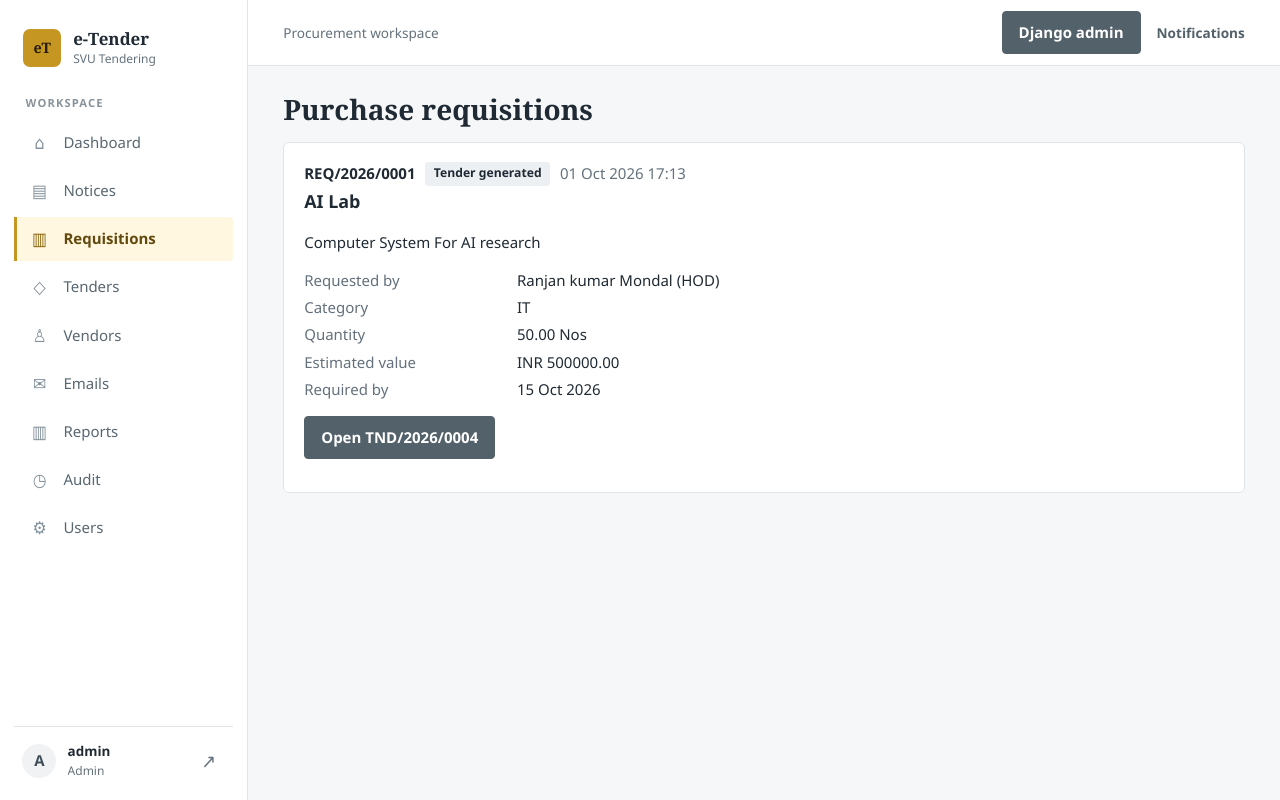
After one commit to Apurba0125/e-tender, a Django app: page /requisitions/ in a window 1280 px wide. The commit adds this page. Run offline with Django 5.2, Linux system fonts and the light colour scheme; a user stored in the database is signed in; data comes from the database, SQL or seed files in the repository; both versions use the stored data as it was after the commit.

Commit message:
Add HOD requisition workflow and fix login CSRF

```diff
--- a/accounts/models.py
+++ b/accounts/models.py
@@ -6,6 +6,7 @@ class User(AbstractUser):
     class Role(models.TextChoices):
         ADMIN = 'ADMIN', 'Admin'
         PO = 'PO', 'Purchase Officer'
+        HOD = 'HOD', 'Head of Department'
         TC = 'TC', 'Technical Committee'
         FC = 'FC', 'Finance Committee'
         CFO = 'CFO', 'CFO'
@@ -18,7 +19,7 @@ class User(AbstractUser):
     failed_attempts = models.PositiveIntegerField(default=0)
     locked_until = models.DateTimeField(null=True, blank=True)
 
-    INTERNAL_ROLES = ('ADMIN', 'PO', 'TC', 'FC', 'CFO')
+    INTERNAL_ROLES = ('ADMIN', 'PO', 'HOD', 'TC', 'FC', 'CFO')
 
     @property
     def is_vendor(self):
--- a/accounts/views.py
+++ b/accounts/views.py
@@ -9,6 +9,7 @@ from django.core.exceptions import PermissionDenied
 from django.db.models import Q
 from django.shortcuts import get_object_or_404, redirect, render
 from django.utils import timezone
+from django.views.decorators.cache import never_cache
 
 from tenders.decorators import role_required
 from tenders.services import audit, deliver_email, notify, users_with_role
@@ -16,6 +17,7 @@ from .forms import AdminUserCreateForm, VendorDocForm, VendorProfileForm, Vendor
 from .models import User, Vendor
 
 
+@never_cache
 def _login(request, portal):
     if request.method == 'POST':
         ident = request.POST.get('username', '').strip()
--- a/templates/base.html
+++ b/templates/base.html
@@ -18,6 +18,7 @@
 		<nav class="side-nav" aria-label="Main navigation">
 			<a class="side-link{% if request.resolver_match.url_name == 'dashboard' %} active{% endif %}" href="{% url 'dashboard' %}"><span class="nav-icon" aria-hidden="true">⌂</span>Dashboard</a>
 			<a class="side-link{% if request.resolver_match.url_name == 'notice_list' %} active{% endif %}" href="{% url 'notice_list' %}"><span class="nav-icon" aria-hidden="true">▤</span>Notices</a>
+			{% if user.role == 'HOD' or user.role == 'PO' or user.role == 'ADMIN' %}<a class="side-link{% if request.resolver_match.url_name == 'requisition_list' or request.resolver_match.url_name == 'requisition_create' %} active{% endif %}" href="{% url 'requisition_list' %}"><span class="nav-icon" aria-hidden="true">▥</span>Requisitions</a>{% endif %}
 			<a class="side-link{% if request.resolver_match.url_name == 'tender_list' or request.resolver_match.url_name == 'tender_detail' %} active{% endif %}" href="{% url 'tender_list' %}"><span class="nav-icon" aria-hidden="true">◇</span>Tenders</a>
 			{% if user.role == 'VENDOR' %}
 			<a class="side-link{% if request.resolver_match.url_name == 'my_bids' %} active{% endif %}" href="{% url 'my_bids' %}"><span class="nav-icon" aria-hidden="true">◈</span>My bids</a>
--- a/templates/tenders/dashboard.html
+++ b/templates/tenders/dashboard.html
@@ -6,9 +6,12 @@
 <div class="card"><h2>My bids</h2>{% for b in my_bids %}<p><a href="{% url 'tender_detail' b.tender.pk %}">{{ b.tender.tender_no }}</a> <span class="badge">{{ b.get_status_display }}</span></p>{% empty %}<p class="mut">None</p>{% endfor %}</div>
 <div class="card"><h2>Awarded to me</h2>{% for t in awarded %}<p><a href="{% url 'tender_detail' t.pk %}">{{ t.tender_no }}</a></p>{% empty %}<p class="mut">None</p>{% endfor %}</div></div>
 <div class="card"><h2>Latest notices</h2>{% for n in notices %}<p>{{ n.notice_no }} – {{ n.title }}</p>{% empty %}<p class="mut">None</p>{% endfor %}</div>
+{% elif user.role == 'HOD' %}
+<p><a class="btn" href="{% url 'requisition_create' %}">+ New purchase requisition</a></p>
+<div class="card"><h2>My requisitions</h2>{% for r in requisitions %}<p><a href="{% url 'requisition_list' %}">{{ r.request_no }} – {{ r.title }}</a> <span class="badge">{{ r.get_status_display }}</span></p>{% empty %}<p class="mut">No requisitions yet.</p>{% endfor %}</div>
 {% elif user.role == 'PO' or user.role == 'ADMIN' %}
 {% if pending_vendors %}<div class="card"><a href="{% url 'vendor_list' %}?status=PENDING">{{ pending_vendors }} vendor registration(s) awaiting approval →</a></div>{% endif %}
-{% if user.role == 'PO' %}<p class="row"><a class="btn" href="{% url 'notice_create' %}">+ Notice</a><a class="btn" href="{% url 'tender_create' %}">+ Tender</a></p>{% endif %}
+{% if user.role == 'PO' %}<p class="row"><a class="btn" href="{% url 'requisition_list' %}">Requisitions{% if pending_requisitions %} ({{ pending_requisitions|length }}){% endif %}</a><a class="btn" href="{% url 'notice_create' %}">+ Notice</a><a class="btn" href="{% url 'tender_create' %}">+ Tender</a></p>{% endif %}
 <div class="grid"><div class="card"><h2>Tenders by status</h2>{% for s in status_counts %}<p>{{ s.status }} <b>{{ s.n }}</b></p>{% empty %}<p class="mut">No tenders</p>{% endfor %}</div>
 <div class="card"><h2>Upcoming deadlines</h2>{% for t in deadlines %}<p><a href="{% url 'tender_detail' t.pk %}">{{ t.tender_no }}</a> – {{ t.bid_end_at|date:"d M H:i" }}</p>{% empty %}<p class="mut">None</p>{% endfor %}</div>
 <div class="card"><h2>Pending PO actions</h2>{% for t in pending %}<p><a href="{% url 'tender_detail' t.pk %}">{{ t.tender_no }}</a> <span class="badge warn">{{ t.get_status_display }}</span></p>{% empty %}<p class="mut">Nothing pending</p>{% endfor %}</div></div>
--- /dev/null
+++ b/templates/tenders/requisition_list.html
@@ -0,0 +1,11 @@
+{% extends 'base.html' %}{% block content %}
+<div class="row" style="justify-content:space-between"><h1>Purchase requisitions</h1>{% if user.role == 'HOD' %}<a class="btn" href="{% url 'requisition_create' %}">+ New requisition</a>{% endif %}</div>
+{% for r in requisitions %}<section class="card">
+<div class="row"><b>{{ r.request_no }}</b><span class="badge{% if r.status == 'REJECTED' %} bad{% elif r.status == 'APPROVED' %} ok{% endif %}">{{ r.get_status_display }}</span><span class="mut">{{ r.created_at|date:"d M Y H:i" }}</span></div>
+<h2>{{ r.title }}</h2><p>{{ r.description|linebreaksbr }}</p>
+<dl class="kv"><dt>Requested by</dt><dd>{{ r.requested_by }}</dd><dt>Category</dt><dd>{{ r.category }}</dd><dt>Quantity</dt><dd>{{ r.quantity }} {{ r.unit }}</dd><dt>Estimated value</dt><dd>{{ r.currency }} {{ r.estimated_value }}</dd><dt>Required by</dt><dd>{{ r.required_by|date:"d M Y"|default:"-" }}</dd></dl>
+{% if r.reason %}<p class="mut"><b>Decision note:</b> {{ r.reason }}</p>{% endif %}
+{% if r.tender %}<p><a class="btn sec" href="{% url 'tender_detail' r.tender.pk %}">Open {{ r.tender.tender_no }}</a></p>{% endif %}
+{% if user.role == 'PO' and r.status == 'SUBMITTED' %}<form method="post" action="{% url 'requisition_action' r.pk %}" class="row">{% csrf_token %}<button name="action" value="approve" class="ok btn">Approve request</button><input name="reason" placeholder="Rejection reason"><button name="action" value="reject" class="bad btn">Reject</button></form>{% endif %}
+{% if user.role == 'PO' and r.status == 'APPROVED' %}<form method="post" action="{% url 'requisition_action' r.pk %}">{% csrf_token %}<button name="action" value="generate" class="btn">Generate notice and tender</button></form>{% endif %}
+</section>{% empty %}<p class="mut">No requisitions.</p>{% endfor %}{% endblock %}
--- a/tenders/admin.py
+++ b/tenders/admin.py
@@ -1,7 +1,7 @@
 from django.contrib import admin
 from . import models as m
 
-admin.site.register([m.Notice, m.Tender, m.TenderInvite, m.TenderDocument, m.Corrigendum, m.Bid, m.Approval,
+admin.site.register([m.Notice, m.Requisition, m.Tender, m.TenderInvite, m.TenderDocument, m.Corrigendum, m.Bid, m.Approval,
                      m.TechnicalEvaluation, m.ComparativeStatement, m.StatementItem, m.Award, m.EmailLog, m.Notification])
 
 
--- a/tenders/forms.py
+++ b/tenders/forms.py
@@ -2,7 +2,7 @@ from django import forms
 from django.utils import timezone
 
 from accounts.models import Vendor
-from .models import Approval, Notice, Tender
+from .models import Approval, Notice, Requisition, Tender
 from .validators import validate_upload
 
 DT = dict(attrs={'type': 'datetime-local'}, format='%Y-%m-%dT%H:%M')
@@ -14,6 +14,17 @@ class NoticeForm(forms.ModelForm):
         model = Notice
         fields = ['title', 'description', 'attachment']
         widgets = {'description': forms.Textarea(attrs={'rows': 5})}
+
+
+class RequisitionForm(forms.ModelForm):
+    class Meta:
+        model = Requisition
+        fields = ['title', 'category', 'description', 'quantity', 'unit', 'estimated_value', 'currency', 'required_by', 'terms']
+        widgets = {
+            'description': forms.Textarea(attrs={'rows': 4}),
+            'terms': forms.Textarea(attrs={'rows': 3}),
+            'required_by': forms.DateInput(attrs={'type': 'date'}),
+        }
 
 
 class TenderForm(forms.ModelForm):
@@ -34,7 +45,10 @@ class TenderForm(forms.ModelForm):
 
     def __init__(self, *a, **kw):
         super().__init__(*a, **kw)
-        self.fields['notice'].queryset = Notice.objects.filter(status='PUBLISHED')
+        notice_qs = Notice.objects.filter(status='PUBLISHED')
+        if self.instance.pk and self.instance.notice_id:
+            notice_qs = Notice.objects.filter(pk=self.instance.notice_id) | notice_qs
+        self.fields['notice'].queryset = notice_qs.distinct()
         if self.instance.pk:
             self.fields['invited'].initial = Vendor.objects.filter(invites__tender=self.instance)
 
--- a/tenders/management/commands/seed_demo.py
+++ b/tenders/management/commands/seed_demo.py
@@ -21,7 +21,7 @@ class Command(BaseCommand):
         if created:
             admin.set_password(pw)
             admin.save()
-        for role, name in (('PO', 'po'), ('TC', 'tc1'), ('TC', 'tc2'), ('FC', 'fc1'), ('FC', 'fc2'), ('CFO', 'cfo')):
+        for role, name in (('PO', 'po'), ('HOD', 'hod'), ('TC', 'tc1'), ('TC', 'tc2'), ('FC', 'fc1'), ('FC', 'fc2'), ('CFO', 'cfo')):
             u, c = User.objects.get_or_create(username=name, defaults=dict(
                 email=f'{name}@example.com', role=role, first_name=name.upper(), email_verified=True))
             if c:
--- a/tenders/urls.py
+++ b/tenders/urls.py
@@ -6,6 +6,9 @@ urlpatterns = [
     path('notices/', v.notice_list, name='notice_list'),
     path('notices/new/', v.notice_create, name='notice_create'),
     path('notices/<int:pk>/action/', v.notice_action, name='notice_action'),
+    path('requisitions/', v.requisition_list, name='requisition_list'),
+    path('requisitions/new/', v.requisition_create, name='requisition_create'),
+    path('requisitions/<int:pk>/action/', v.requisition_action, name='requisition_action'),
     path('tenders/', v.tender_list, name='tender_list'),
     path('tenders/new/', v.tender_create, name='tender_create'),
     path('tenders/<int:pk>/', v.tender_detail, name='tender_detail'),
--- a/tenders/views.py
+++ b/tenders/views.py
@@ -12,9 +12,10 @@ from django.views.decorators.http import require_POST
 from accounts.models import User, Vendor
 from . import services as svc
 from .decorators import role_required
-from .forms import (BidForm, DecisionForm, EvaluationForm, ExtendForm, ForwardForm, NoticeForm, TenderDocsForm, TenderForm)
+from .forms import (BidForm, DecisionForm, EvaluationForm, ExtendForm, ForwardForm, NoticeForm, RequisitionForm,
+                    TenderDocsForm, TenderForm)
 from .models import (Approval, AuditLog, Bid, BidVersion, ComparativeStatement, EmailLog, Notice, Notification, Stage,
-                     StageDocument, StageForward, Tender, TenderDocument, TenderInvite)
+                     Requisition, StageDocument, StageForward, Tender, TenderDocument, TenderInvite)
 from .services import WorkflowError
 
 S = Tender.Status
@@ -30,6 +31,8 @@ def tenders_for(user):
         if not v or v.status != Vendor.Status.APPROVED:       # blacklisted / suspended see nothing (VEN-04)
             return qs.none()
         return qs.exclude(status__in=[S.DRAFT]).filter(Q(visibility='OPEN') | Q(invites__vendor=v)).distinct()
+    if user.role == 'HOD':
+        return qs.exclude(status=S.DRAFT)
     stage = {'TC': Stage.TECHNICAL, 'FC': Stage.FINANCE, 'CFO': Stage.CFO}[user.role]
     return qs.filter(forwards__stage=stage).distinct()
 
@@ -45,7 +48,7 @@ def fail(request, exc):
 
 
 # ------------------------------ dashboard ------------------------------
-@role_required('ADMIN', 'PO', 'TC', 'FC', 'CFO', 'VENDOR')
+@role_required('ADMIN', 'PO', 'HOD', 'TC', 'FC', 'CFO', 'VENDOR')
 def dashboard(request):
     u = request.user
     for t in Tender.objects.filter(status__in=[S.PUBLISHED, S.BIDDING_OPEN]):
@@ -60,12 +63,15 @@ def dashboard(request):
                    my_bids=v.bids.select_related('tender'),
                    awarded=qs.filter(award__vendor=v),
                    notices=Notice.objects.filter(status='PUBLISHED')[:5], vendor=v)
+    elif u.role == 'HOD':
+        ctx['requisitions'] = Requisition.objects.filter(requested_by=u)
     elif u.role in ('PO', 'ADMIN'):
         ctx.update(status_counts=Tender.objects.values('status').annotate(n=Count('id')).order_by('status'),
                    deadlines=Tender.objects.filter(status__in=[S.PUBLISHED, S.BIDDING_OPEN]).order_by('bid_end_at')[:8],
                    pending=Tender.objects.filter(status__in=[S.BIDDING_CLOSED, S.OPENED, S.TECHNICAL_APPROVED, S.QUOTATION_VALIDATION,
                                                              S.APPROVED, S.REJECTED, S.SENT_BACK]),
                    pending_vendors=Vendor.objects.filter(status='PENDING').count())
+        ctx['pending_requisitions'] = Requisition.objects.filter(status='SUBMITTED')
     else:
         stage = {'TC': Stage.TECHNICAL, 'FC': Stage.FINANCE, 'CFO': Stage.CFO}[u.role]
         waiting = Tender.objects.filter(status=svc.STATUS_FOR_STAGE[stage])
@@ -75,10 +81,69 @@ def dashboard(request):
 
 
 # ------------------------------ notices ------------------------------
-@role_required('PO', 'ADMIN', 'VENDOR', 'TC', 'FC', 'CFO')
+@role_required('PO', 'ADMIN', 'HOD', 'VENDOR', 'TC', 'FC', 'CFO')
 def notice_list(request):
     qs = Notice.objects.all() if request.user.role in ('PO', 'ADMIN') else Notice.objects.filter(status='PUBLISHED')
     return render(request, 'tenders/notice_list.html', {'notices': qs})
+
+
+# ------------------------------ requisitions ------------------------------
+@role_required('HOD', 'PO', 'ADMIN')
+def requisition_list(request):
+    qs = Requisition.objects.select_related('requested_by', 'reviewed_by', 'tender')
+    if request.user.role == 'HOD':
+        qs = qs.filter(requested_by=request.user)
+    return render(request, 'tenders/requisition_list.html', {'requisitions': qs})
+
+
+@role_required('HOD')
+def requisition_create(request):
+    form = RequisitionForm(request.POST or None)
+    if request.method == 'POST' and form.is_valid():
+        req = form.save(commit=False)
+        req.requested_by = request.user
+        req.save()
+        svc.audit(request.user, 'REQUISITION_SUBMITTED', req, request=request)
+        svc.notify(svc.users_with_role('PO'), 'REQUISITION', f'{req.request_no} needs procurement review.',
+                   '/requisitions/', email_subject=f'New requisition – {req.request_no}')
+        messages.success(request, f'{req.request_no} submitted to the Purchase Officer.')
+        return redirect('requisition_list')
+    return render(request, 'tenders/form.html', {'form': form, 'title': 'New purchase requisition'})
+
+
+@role_required('PO')
+@require_POST
+def requisition_action(request, pk):
+    req = get_object_or_404(Requisition, pk=pk)
+    action = request.POST.get('action')
+    if action == 'approve' and req.status == Requisition.Status.SUBMITTED:
+        req.status, req.reviewed_by, req.reviewed_at = Requisition.Status.APPROVED, request.user, timezone.now()
+        req.reason = ''
+        req.save(update_fields=['status', 'reviewed_by', 'reviewed_at', 'reason'])
+        svc.audit(request.user, 'REQUISITION_APPROVED', req, request=request)
+        svc.notify([req.requested_by], 'REQUISITION', f'{req.request_no} was approved for tender preparation.',
+                   '/requisitions/')
+        messages.success(request, f'{req.request_no} approved. It can now generate a tender.')
+    elif action == 'reject' and req.status == Requisition.Status.SUBMITTED:
+        reason = request.POST.get('reason', '').strip()
+        if not reason:
+            messages.error(request, 'A reason is required when rejecting a requisition.')
+        else:
+            req.status, req.reason, req.reviewed_by, req.reviewed_at = Requisition.Status.REJECTED, reason, request.user, timezone.now()
+            req.save(update_fields=['status', 'reason', 'reviewed_by', 'reviewed_at'])
+            svc.audit(request.user, 'REQUISITION_REJECTED', req, new=reason, request=request)
+            svc.notify([req.requested_by], 'REQUISITION', f'{req.request_no} was rejected: {reason}', '/requisitions/')
+            messages.success(request, f'{req.request_no} rejected.')
+    elif action == 'generate':
+        try:
+            tender = svc.generate_tender_from_requisition(req, request.user, request)
+            messages.success(request, f'{tender.tender_no} generated as a draft. Publish its notice, then the tender.')
+            return redirect('tender_edit', pk=tender.pk)
+        except svc.WorkflowError as exc:
+            fail(request, exc)
+    else:
+        messages.error(request, 'That requisition action is no longer available.')
+    return redirect('requisition_list')
 
 
 @role_required('PO')
@@ -112,7 +177,7 @@ def notice_action(request, pk):
 
 
 # ------------------------------ tenders ------------------------------
-@role_required('ADMIN', 'PO', 'TC', 'FC', 'CFO', 'VENDOR')
+@role_required('ADMIN', 'PO', 'HOD', 'TC', 'FC', 'CFO', 'VENDOR')
 def tender_list(request):
     qs = tenders_for(request.user)
     for t in qs.filter(status__in=[S.PUBLISHED, S.BIDDING_OPEN]):
@@ -195,7 +260,7 @@ def tender_edit(request, pk):
     return render(request, 'tenders/tender_form.html', {'form': form, 'dform': dform, 'title': f'Edit {t.tender_no}'})
 
 
-@role_required('ADMIN', 'PO', 'TC', 'FC', 'CFO', 'VENDOR')
+@role_required('ADMIN', 'PO', 'HOD', 'TC', 'FC', 'CFO', 'VENDOR')
 def tender_detail(request, pk):
     t = get_tender(request, pk)
     u = request.user
@@ -439,7 +504,7 @@ def award_accept(request, pk):
 
 
 # ------------------------------ misc ------------------------------
-@role_required('ADMIN', 'PO', 'TC', 'FC', 'CFO', 'VENDOR')
+@role_required('ADMIN', 'PO', 'HOD', 'TC', 'FC', 'CFO', 'VENDOR')
 def notifications(request):
     qs = Notification.objects.filter(user=request.user)
     items = list(qs[:100])
@@ -490,7 +555,7 @@ def email_log(request):
     return render(request, 'tenders/email_log.html', {'logs': EmailLog.objects.all()[:200]})
 
 
-@role_required('ADMIN', 'PO', 'TC', 'FC', 'CFO', 'VENDOR')
+@role_required('ADMIN', 'PO', 'HOD', 'TC', 'FC', 'CFO', 'VENDOR')
 def download(request, kind, pk):
     """All files are private and go through a permission check."""
     u = request.user
```
Also changed, not shown: accounts/tests.py (+22 -1 lines), tenders/models.py (+38 -0 lines), tenders/services.py (+24 -1 lines), tenders/tests.py (+32 -1 lines), accounts/migrations/0002_alter_user_role.py (added), db.sqlite3, tenders/migrations/0002_requisition.py (added).
